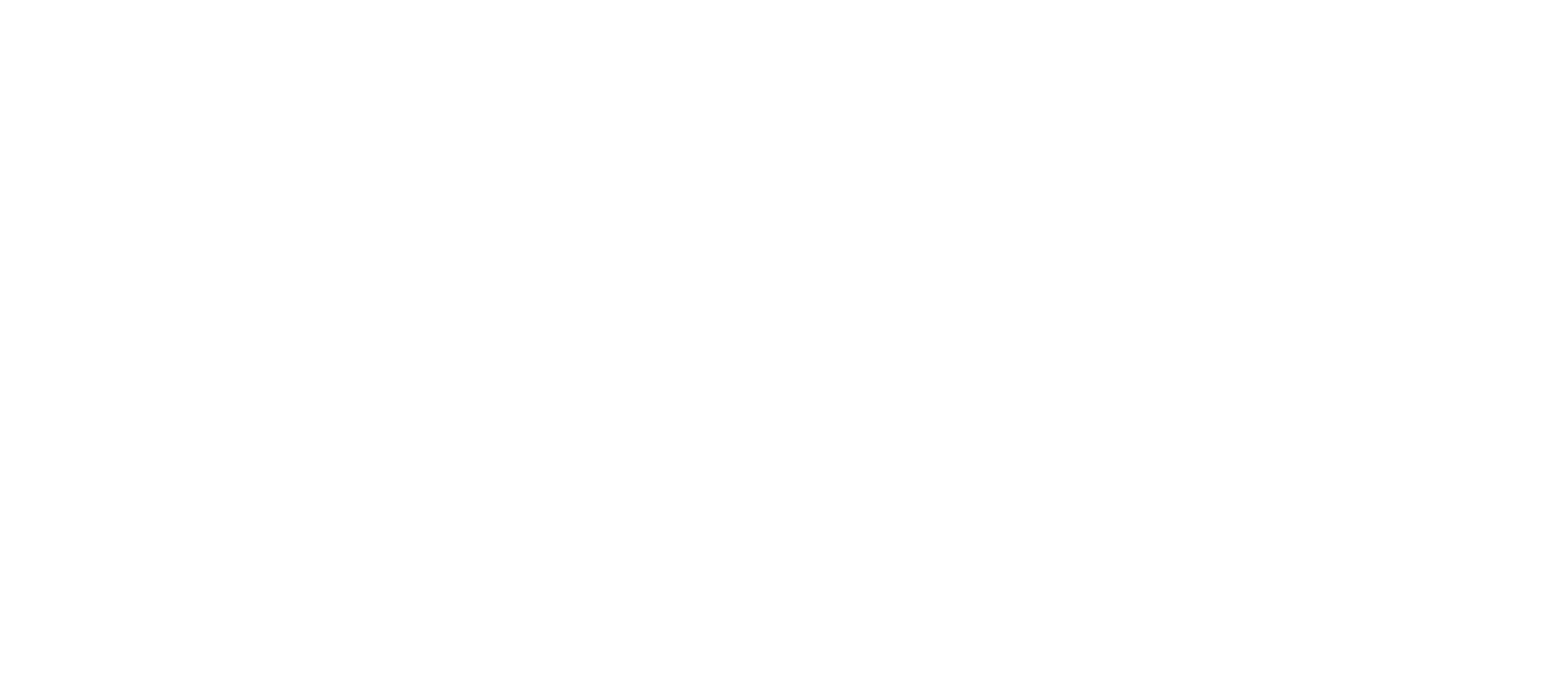
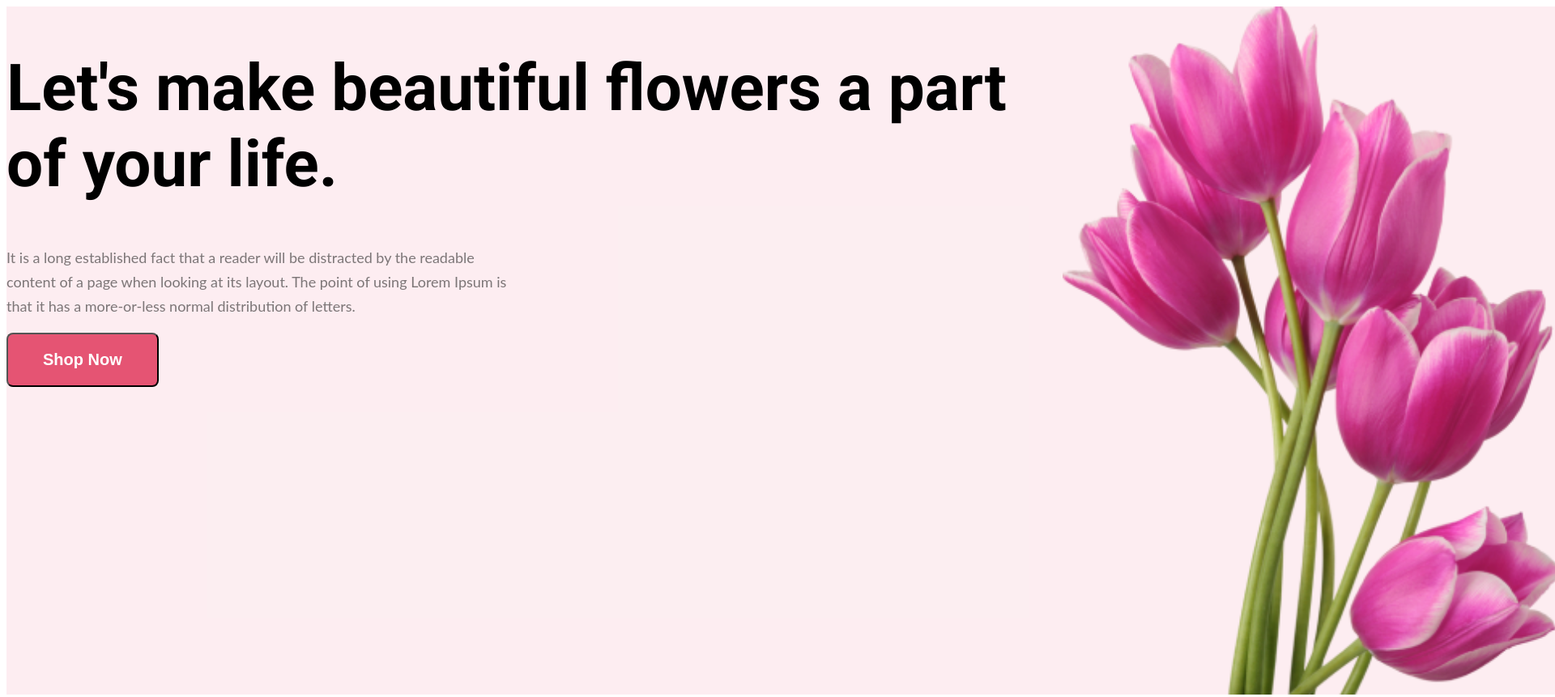
Before and after one commit to MazharulIslam314/flower-shop-assignment-main, a plain HTML site: page index.html in a window 1280 px wide. Shown: the whole page at 81% size, 1920 px wide, since content can reach past the window. Before the commit the page ends 800 px from the top, so only its background shows below. Drawn offline with Linux system fonts and the light colour scheme.

Commit message:
complete the header

```diff
--- a/index.html
+++ b/index.html
@@ -4,15 +4,29 @@
     <meta charset="UTF-8">
     <meta name="viewport" content="width=device-width, initial-scale=1.0">
     <title>Flower Shop</title>
+    <link rel="preconnect" href="https://fonts.googleapis.com">
+<link rel="preconnect" href="https://fonts.gstatic.com" crossorigin>
+<link href="https://fonts.googleapis.com/css2?family=Roboto:wght@400;700&display=swap" rel="stylesheet">
+    <link rel="stylesheet" href="styles/assignment.css">
 </head>
 <body>
    <!-- /header starting\ -->
 
 <header>
+<div class="page">
+    <div>
+        <h1 class="heading">Let's make beautiful flowers a part of your life.</h1>
+    <p>It is a long established fact that a reader will be distracted by the readable content of a page when looking at its layout. The point of using Lorem Ipsum is that it has a more-or-less normal distribution of letters.
+    </p>
+    <button class="button">Shop Now</button>
 
+    </div>
+    <img src="pngwing 6.png" alt="">
+</div>
+<!-- /header close\ -->
 </header>
 
-<!-- /header close\ -->
+
 
 <!-- /main start\ -->
 
--- /dev/null
+++ b/styles/assignment.css
@@ -0,0 +1,39 @@
+body{
+    font-family: 'Roboto', sans-serif;
+}
+
+
+.heading{
+    display: flex;
+    width: 708px
+    color: #272727;
+font-size: 80px;
+font-weight: 800;
+
+}
+p{
+    display: flex;
+width: 634px;
+color: rgba(39, 39, 39, 0.60);
+font-family: Lato;
+font-size: 18px;
+font-weight: 400;
+line-height: 30px;
+}
+.button{
+    color: #FFF;
+font-size: 20px;
+font-weight: 700;
+display: inline-flex;
+padding: 20px 43px;
+align-items: flex-start;
+gap: 10px;
+border-radius: 8px;
+background: #E55473;
+}
+.page{
+    width: 1920px;
+height: 850px;
+background: rgba(229, 84, 115, 0.10);
+display: flex;
+}
```
